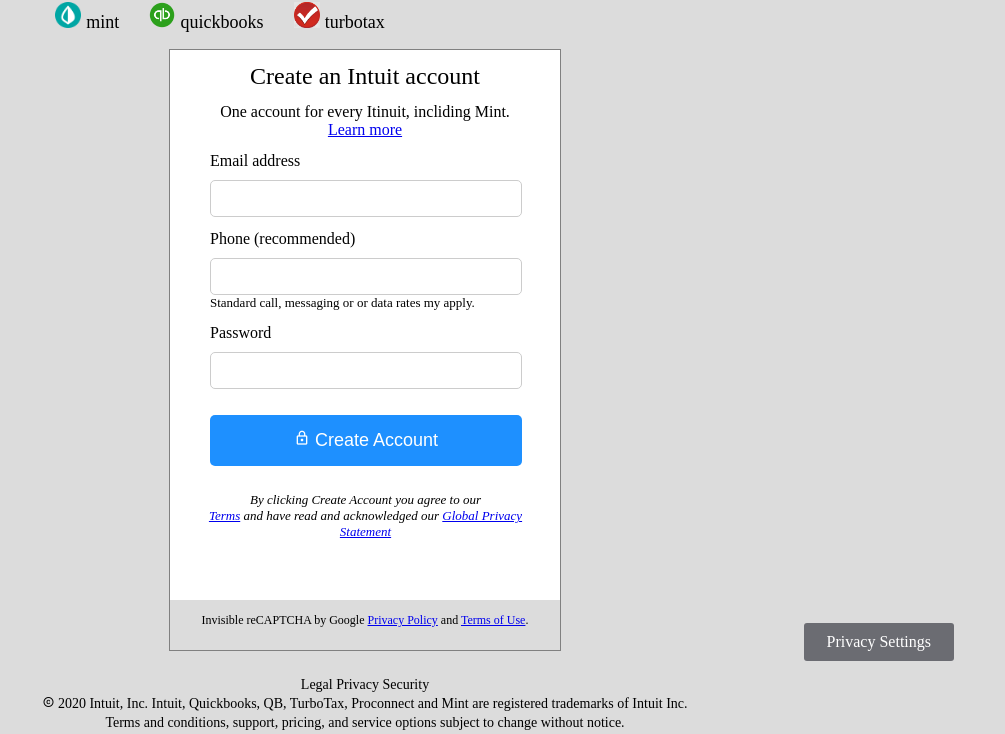
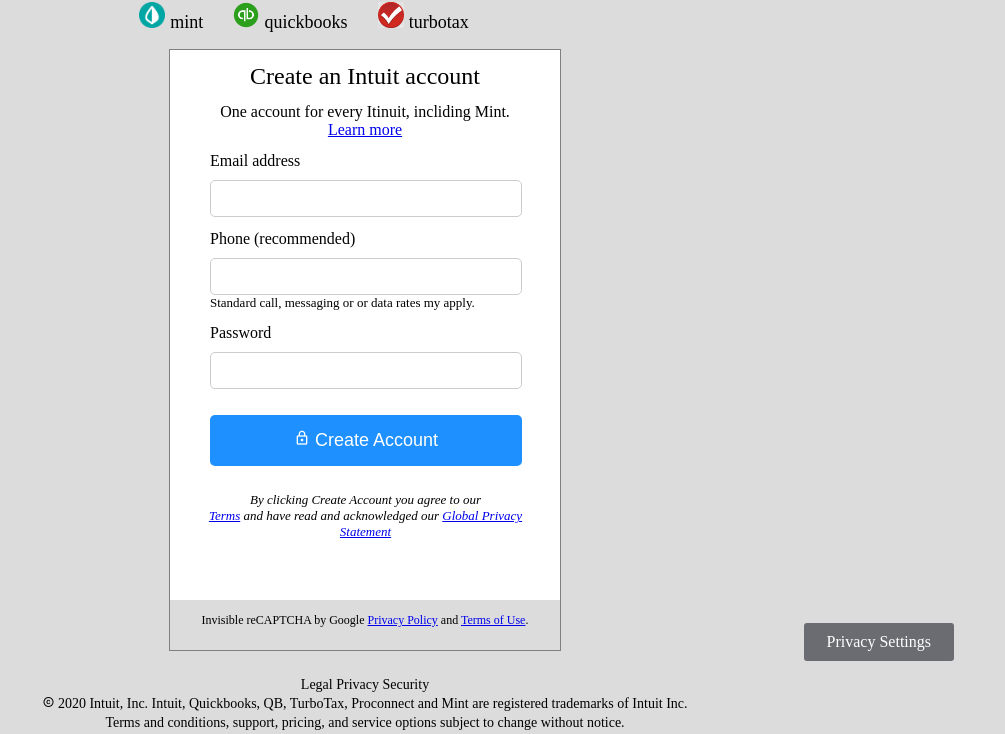
Before and after one commit to Bigice-spec/HTML-FORMS, a plain HTML site: page index.html in a window 1280 px wide. Shown: the part 139-873 px from the top of the page, without its empty margins (275-1280 px from the left). Drawn offline with Linux system fonts and the light colour scheme.

Commit message:
Initial Commit

```diff
--- a/style.css
+++ b/style.css
@@ -46,7 +46,7 @@ body{
     flex-direction: row;
     width: 390px;
     justify-content: space-evenly;
-    margin-left: 300px;
+    margin-left: 30vw;
     text-align: center;
     font-size: large;
     margin-bottom: 2vh;
```
